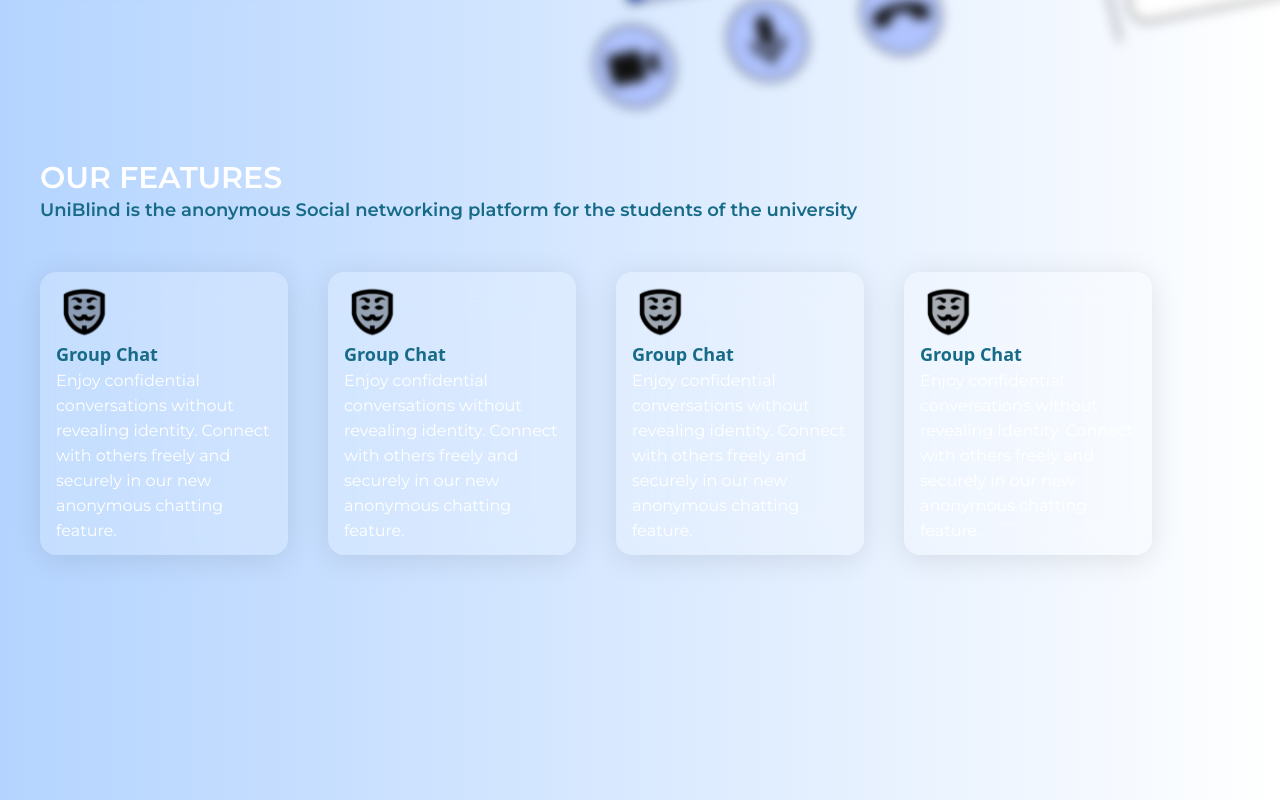
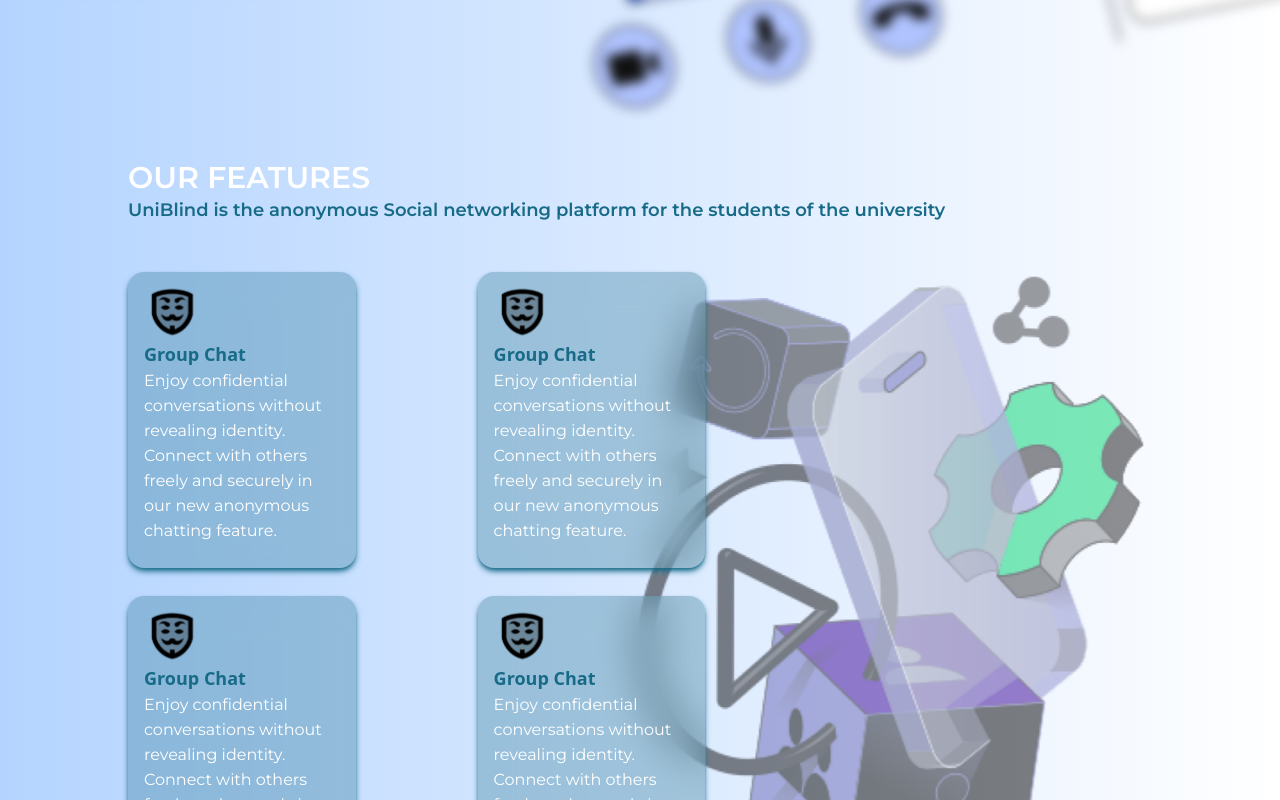
Before and after one commit to rajukumar2003/UniBlind, a React (Vite) app: page / in a window 1280 px wide. Shown: the part 680-1480 px from the top of the page. Built offline with nearby package versions, Linux system fonts and the light colour scheme; a web font is replaced by a local one.

Commit message:
Features page completed

```diff
--- a/src/Components/Features.jsx
+++ b/src/Components/Features.jsx
@@ -1,9 +1,10 @@
 import React from "react";
 import { Mask } from "../assets/Icons";
+import { Feat } from "../assets/Images";
 
 const Features = () => {
   return (
-    <div id="features">
+    <div id="features" className="h-screen">
       <p>
         <span className=" font-montserrat font-semibold text-white text-3xl">
           OUR FEATURES
@@ -14,8 +15,17 @@
           of the university
         </span>
       </p>
-      <div className=" mt-12 flex gap-10 grid-cols-2">
-        <div className="glass w-1/5 py-3 px-4">
+      <div className="relative h-full">
+        <div className=" left-0 ">
+          <img
+            src={Feat}
+            alt="BG IMAGE"
+            className="z-0 object-right absolute object-fill h-[80%] right-32"
+          />
+        </div>
+        <div className="w-3/5 h-4/5 z-10">
+          <div className=" mt-12 gap-2 grid grid-cols-2 h-full w-full">
+            <div className=" bg-[#176B87] glass bg-opacity-30 py-3 px-4 w-2/3 mb-5 shadow-md shadow-[#176B87]">
               <img src={Mask} />
               <p>
                 <span className="text-[#176B87] font-semibold text-lg">
@@ -29,7 +39,7 @@
                 </span>
               </p>
             </div>
-        <div className="glass w-1/5 py-3 px-4">
+            <div className="bg-[#176B87] glass bg-opacity-30 py-3 px-4 w-2/3 mb-5 shadow-md shadow-[#176B87]">
               <img src={Mask} />
               <p>
                 <span className="text-[#176B87] font-semibold text-lg">
@@ -43,7 +53,7 @@
                 </span>
               </p>
             </div>
-        <div className="glass w-1/5 py-3 px-4">
+            <div className="bg-[#176B87] glass bg-opacity-30 py-3 px-4 w-2/3 mb-5 shadow-md shadow-[#176B87]">
               <img src={Mask} />
               <p>
                 <span className="text-[#176B87] font-semibold text-lg">
@@ -57,7 +67,7 @@
                 </span>
               </p>
             </div>
-        <div className="glass w-1/5 py-3 px-4">
+            <div className="bg-[#176B87] glass bg-opacity-30 py-3 px-4 w-2/3 mb-5 shadow-md shadow-[#176B87]">
               <img src={Mask} />
               <p>
                 <span className="text-[#176B87] font-semibold text-lg">
@@ -73,6 +83,8 @@
             </div>
           </div>
         </div>
+      </div>
+    </div>
   );
 };
 
--- a/src/Components/PostCard.jsx
+++ b/src/Components/PostCard.jsx
@@ -16,7 +16,7 @@
   const [hasUpvoted, setHasUpvoted] = useState(upvote.includes(userId));
 
   return (
-    <div className="border-2 p-4 mb-3">
+    <div className="border-2 p-4 pb-2 mb-3 w-full h-full">
       <em className="text-md text-slate-gray font-semibold">{username}</em>
       <div className="flex flex-row">
         <div className="flex flex-row mt-2">
@@ -36,7 +36,7 @@
           <p className="mt-6 max-w-md text-sm font-montserrat">{message}</p>
         </div>
       </div>
-      <div className="mt-3 flex gap-2.5 justify-end">
+      <div className="mt-3 justify-start">
         <button
           onClick={() => {
             handleUpvote();
@@ -45,14 +45,16 @@
           disabled={hasUpvoted}
           className={`upvote-button ${hasUpvoted ? "upvoted" : ""}`}
         >
+          <div className="flex">
             <img
               src={upvoteicon}
               width={24}
               height={24}
               alt="upvoting icon"
-            className="object-contain m-0"
+              className="object-contain mr-2 mt-2"
             />
             <p>{upvote.length}</p>
+          </div>
         </button>
       </div>
     </div>
--- a/src/assets/Images/index.js
+++ b/src/assets/Images/index.js
@@ -2,5 +2,6 @@
 import LandBG from "./Landing_bg.svg";
 import LoginBG from "./Login_bg.svg";
 import SignupBg from "./Signup_bg.svg";
+import Feat from "./feats.png";
 
-export { LandBG, LoginBG, SignupBg, Postimg };
+export { LandBG, LoginBG, SignupBg, Postimg, Feat };
--- a/src/pages/Home.jsx
+++ b/src/pages/Home.jsx
@@ -23,7 +23,7 @@
           <Hero />
         </section>
       </div>
-      <section className="h-screen pl-10 py-10">
+      <section className="pl-32 py-10">
         <Features />
       </section>
       <section>
```
Also changed, not shown: src/assets/Images/feats.png (added). Lines whose indentation alone changed are shown as unchanged.
